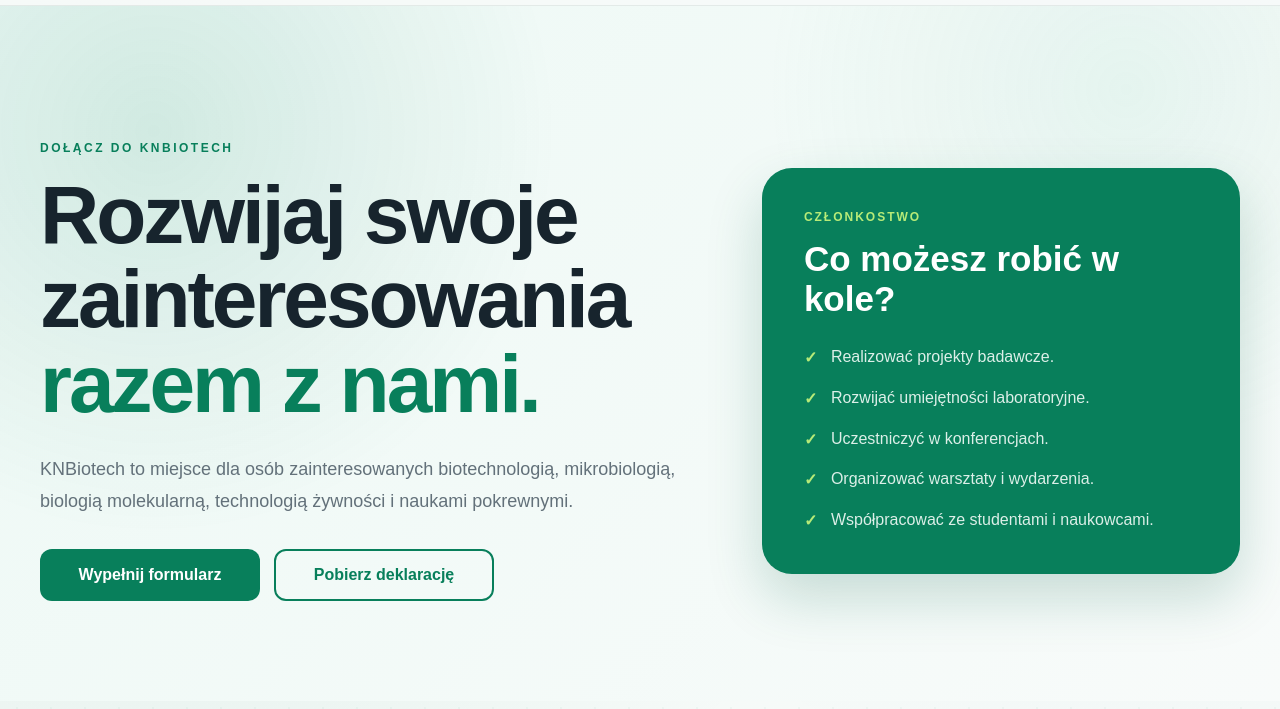
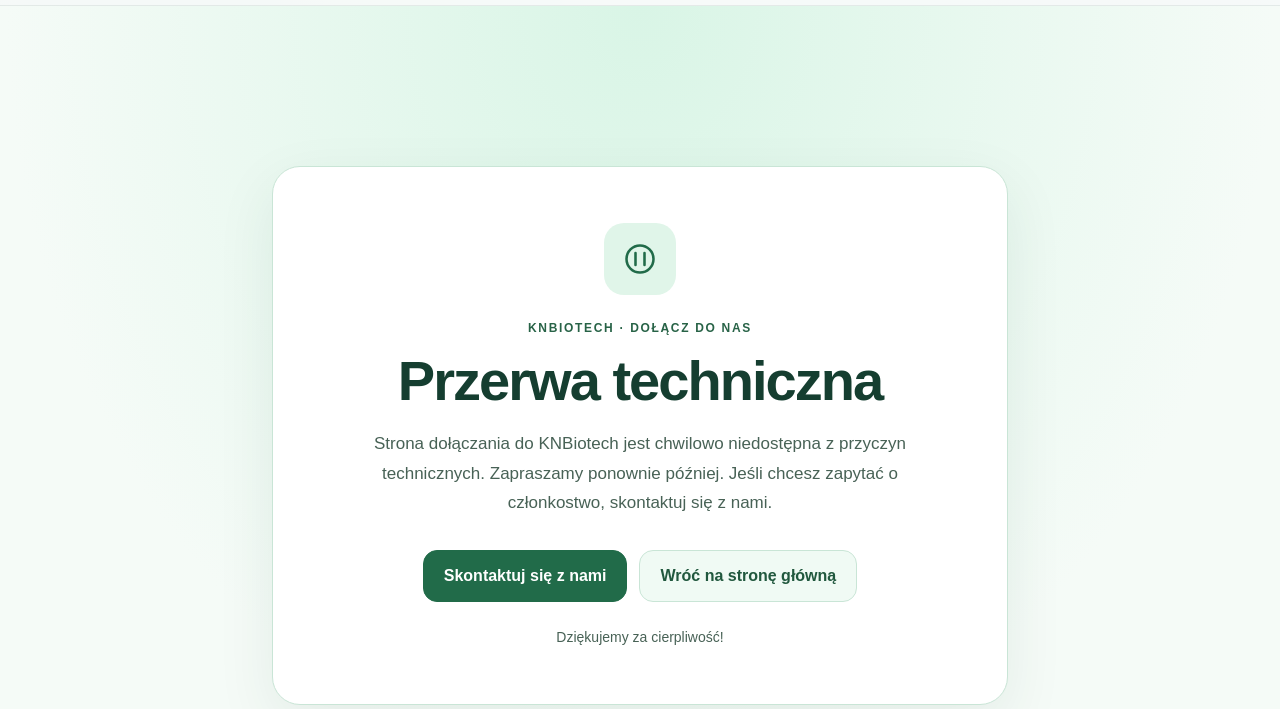
Before and after one commit to JSmonsterAW/KNBiotech-Ko-o-Naukowe-Biotechnolog-w, a plain HTML site: page join.html in a window 1280 px wide. Shown: the part 91-800 px from the top of the page. Drawn offline with Linux system fonts and the light colour scheme.

Commit message:
Update join.html

```diff
--- a/join.html
+++ b/join.html
@@ -31,9 +31,117 @@
       gtag('config', 'G-J8CZ796FXN');
     </script>
 
+
+    <!-- Styles used only by this join.html maintenance notice. -->
+    <style id="knb-maintenance-styles">
+        #knb-maintenance { display: none; }
+        body[data-join-maintenance="on"] #knb-join-content { display: none !important; }
+        body[data-join-maintenance="on"] #knb-maintenance {
+            display: grid;
+            place-items: center;
+            min-height: 65vh;
+            padding: clamp(7rem, 14vw, 10rem) 1rem clamp(3rem, 7vw, 6rem);
+            background: radial-gradient(ellipse at top, #d9f5e6, #f5fbf7 70%);
+            color: #153e30;
+            font-family: inherit;
+            box-sizing: border-box;
+        }
+        #knb-maintenance *, #knb-maintenance *::before,
+        #knb-maintenance *::after { box-sizing: border-box; }
+        #knb-maintenance .knb-maintenance-card {
+            width: 100%;
+            max-width: 46rem;
+            padding: clamp(1.5rem, 5vw, 3.5rem);
+            border: 1px solid #c9e5d6;
+            border-radius: 1.75rem;
+            background: #fff;
+            box-shadow: 0 20px 60px rgb(21 62 48 / 8%);
+            text-align: center;
+        }
+        #knb-maintenance .knb-maintenance-icon {
+            display: grid;
+            place-items: center;
+            width: 4.5rem;
+            height: 4.5rem;
+            margin: 0 auto 1.5rem;
+            border-radius: 1.25rem;
+            background: #e0f5e9;
+            color: #216b49;
+        }
+        #knb-maintenance .knb-maintenance-label {
+            margin: 0 0 .75rem;
+            color: #286347;
+            font-size: .75rem;
+            font-weight: 700;
+            letter-spacing: .14em;
+            line-height: 1.6;
+        }
+        #knb-maintenance h1 {
+            margin: 0 0 1rem;
+            color: #153e30;
+            font-size: clamp(2rem, 6vw, 3.5rem);
+            line-height: 1.12;
+            letter-spacing: -.035em;
+            overflow-wrap: anywhere;
+        }
+        #knb-maintenance .knb-maintenance-description {
+            max-width: 35rem;
+            margin: 0 auto;
+            color: #486256;
+            font-size: 1.0625rem;
+            line-height: 1.75;
+        }
+        #knb-maintenance .knb-maintenance-actions {
+            display: flex;
+            flex-wrap: wrap;
+            justify-content: center;
+            gap: .75rem;
+            margin-top: 2rem;
+        }
+        #knb-maintenance .knb-maintenance-link {
+            display: inline-flex;
+            align-items: center;
+            justify-content: center;
+            min-height: 48px;
+            padding: .85rem 1.25rem;
+            border: 1px solid #216b49;
+            border-radius: .875rem;
+            background: #216b49;
+            color: #fff;
+            font-size: 1rem;
+            font-weight: 600;
+            line-height: 1.4;
+            text-decoration: none;
+        }
+        #knb-maintenance .knb-maintenance-link-secondary {
+            background: #f0faf4;
+            border-color: #c9e5d6;
+            color: #21583e;
+        }
+        #knb-maintenance .knb-maintenance-link:hover {
+            background: #184d35;
+            border-color: #184d35;
+            color: #fff;
+        }
+        #knb-maintenance .knb-maintenance-link:focus-visible {
+            outline: 3px solid #216b49;
+            outline-offset: 4px;
+        }
+        #knb-maintenance .knb-maintenance-note {
+            margin: 1.5rem 0 0;
+            color: #486256;
+            font-size: .875rem;
+            line-height: 1.6;
+        }
+        @media (max-width: 480px) {
+            #knb-maintenance .knb-maintenance-actions { flex-direction: column; }
+            #knb-maintenance .knb-maintenance-link { width: 100%; }
+        }
+    </style>
+
 </head>
 
-<body class="page-home">
+<body class="page-home" data-join-maintenance="on">
 
     <!-- =========================
          NAVIGATION
@@ -100,7 +208,32 @@
     </header>
 
 
-    <main>
+    <!-- Change data-join-maintenance="on" to "off" on <body> to restore the join page. -->
+    <main id="knb-maintenance" aria-labelledby="knb-maintenance-title" lang="pl">
+        <section class="knb-maintenance-card">
+            <div class="knb-maintenance-icon" aria-hidden="true">
+                <svg width="36" height="36" viewBox="0 0 24 24" fill="none"
+                     stroke="currentColor" stroke-width="1.7" stroke-linecap="round" stroke-linejoin="round">
+                    <circle cx="12" cy="12" r="9" />
+                    <path d="M9 8v8M15 8v8" />
+                </svg>
+            </div>
+            <p class="knb-maintenance-label">KNBIOTECH · DOŁĄCZ DO NAS</p>
+            <h1 id="knb-maintenance-title">Przerwa techniczna</h1>
+            <p class="knb-maintenance-description">
+                Strona dołączania do KNBiotech jest chwilowo niedostępna
+                z przyczyn technicznych. Zapraszamy ponownie później.
+                Jeśli chcesz zapytać o członkostwo, skontaktuj się z nami.
+            </p>
+            <div class="knb-maintenance-actions">
+                <a class="knb-maintenance-link" href="contact.html">Skontaktuj się z nami</a>
+                <a class="knb-maintenance-link knb-maintenance-link-secondary" href="index.html">Wróć na stronę główną</a>
+            </div>
+            <p class="knb-maintenance-note">Dziękujemy za cierpliwość!</p>
+        </section>
+    </main>
+
+    <main id="knb-join-content">
 
         <!-- =====================================
              HERO
@@ -193,17 +326,6 @@
 
                 <article>
                     <span>01</span>
-                    <h3>Pobierz i wypełnij deklarację</h3>
-
-                    <p>
-                        Wypełnienie deklaracji członkowskiej jest wymagane
-                        do formalnego przyjęcia w poczet członków KNBiotech.
-                    </p>
-
-                </article>
-
-                <article>
-                    <span>02</span>
                     <h3>Wypełnij formularz</h3>
 
                     <p>
@@ -212,88 +334,32 @@
                     </p>
                 </article>
 
+                <article>
+                    <span>02</span>
+                    <h3>Pobierz deklarację</h3>
 
+                    <p>
+                        Wybierz polską lub angielską wersję
+                        deklaracji członkowskiej.
+                    </p>
+
+                </article>
 
                 <article>
                     <span>03</span>
-                    <h3>Dostarcz deklarację</h3>
+                    <h3>Poczekaj na kontakt</h3>
 
                     <p>
-                        Dostarcz wypełnioną deklarację do zarządu koła osobiście lub wyślij skan na adres e-mail: <a href="mailto:s226911@sggw.edu.pl">s226911@sggw.edu.pl</a>
+                        Członkowie zarządu skontaktują się z Tobą
+                        w sprawie kolejnych kroków.
                     </p>
                 </article>
             </div>
         </section>
 
-
-
-        <!-- =====================================
-
-             DECLARATIONS
-
-        ====================================== -->
-        <section
-            class="section declarations-section"
-            id="declarations"
-        >
-
-            <div class="section-heading">
-                <div>
-                    <p class="eyebrow">
-                        DOKUMENTY
-                    </p>
-
-                    <h2>
-                        Pobierz deklarację członkowską
-                    </h2>
-                </div>
-
-                <p class="section-description">
-                    Wybierz odpowiednią wersję językową,
-                    uzupełnij dokument i przekaż go zarządowi koła.
-                </p>
-
-            </div>
-
-            <div class="declaration-grid">
-                <a
-                    class="declaration-card"
-                    href="JOIN/deklaracja-członka-2.docx"
-                    download
-                >
-
-                    <div class="declaration-icon" aria-hidden="true">
-                        PL
-                    </div>
-
-                    <div>
-                        <p>WERSJA POLSKA</p>
-                        <h3>Deklaracja członkowska</h3>
-                        <span>Pobierz plik DOCX ↓</span>
-                    </div>
-                </a>
-
-                <a
-                    class="declaration-card"
-                    href="JOIN/membership_declaration_en.docx"
-                    download
-                >
-
-                    <div class="declaration-icon" aria-hidden="true">
-                        EN
-                    </div>
-
-                    <div>
-                        <p>ENGLISH VERSION</p>
-                        <h3>Membership declaration</h3>
-                        <span>Download DOCX ↓</span>
-                    </div>
-                </a>
-            </div>
-        </section>
         <!-- =====================================
              APPLICATION FORM
-        ======================================
+        ====================================== -->
 
         <section
             class="join-form-section"
@@ -386,7 +452,7 @@
                             autocomplete="tel"
                             placeholder="Opcjonalnie"
                         >
-                    </div>
+                    </div>-->
 
                     <div class="form-field">
                         <label for="faculty">
@@ -621,7 +687,7 @@
                             rows="3"
                             placeholder="np. 2–3 godziny tygodniowo, głównie popołudniami"
                         ></textarea>
-                    </div>
+                    </div>-->
 
                     <label class="form-consent form-field-full">
                         <input
@@ -665,7 +731,71 @@
             </div>
         </section>
 
+        <!-- =====================================
 
+             DECLARATIONS
+
+        ====================================== -->
+
+        <section
+            class="section declarations-section"
+            id="declarations"
+        >
+
+            <div class="section-heading">
+                <div>
+                    <p class="eyebrow">
+                        DOKUMENTY
+                    </p>
+
+                    <h2>
+                        Pobierz deklarację członkowską
+                    </h2>
+                </div>
+
+                <p class="section-description">
+                    Wybierz odpowiednią wersję językową,
+                    uzupełnij dokument i przekaż go zarządowi koła.
+                </p>
+
+            </div>
+
+            <div class="declaration-grid">
+                <a
+                    class="declaration-card"
+                    href="JOIN/deklaracja-członka-2.docx"
+                    download
+                >
+
+                    <div class="declaration-icon" aria-hidden="true">
+                        PL
+                    </div>
+
+                    <div>
+                        <p>WERSJA POLSKA</p>
+                        <h3>Deklaracja członkowska</h3>
+                        <span>Pobierz plik DOCX ↓</span>
+                    </div>
+                </a>
+
+                <a
+                    class="declaration-card"
+                    href="JOIN/membership_declaration_en.docx"
+                    download
+                >
+
+                    <div class="declaration-icon" aria-hidden="true">
+                        EN
+                    </div>
+
+                    <div>
+                        <p>ENGLISH VERSION</p>
+                        <h3>Membership declaration</h3>
+                        <span>Download DOCX ↓</span>
+                    </div>
+                </a>
+            </div>
+        </section>
     </main>
 
 
```
